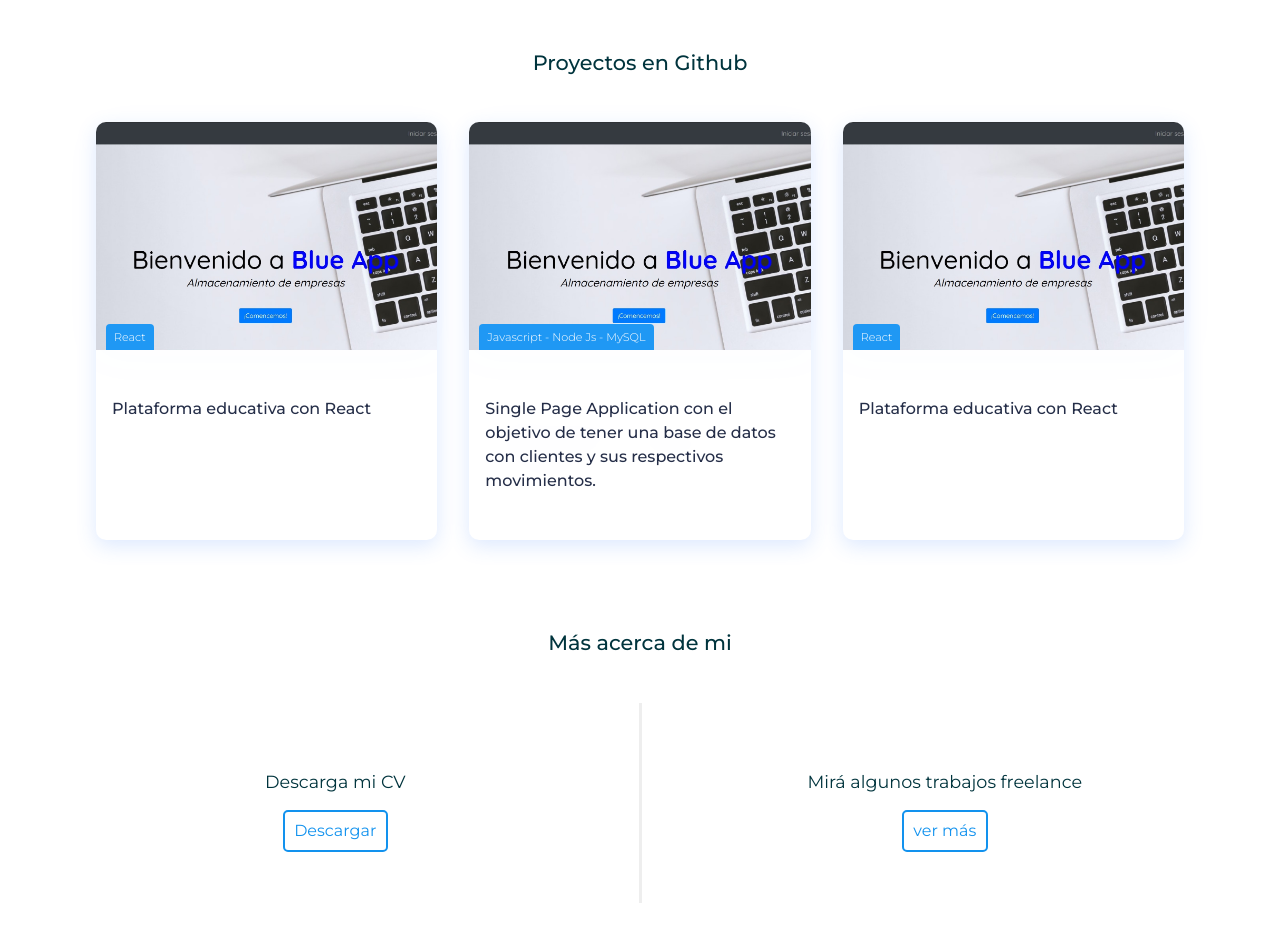
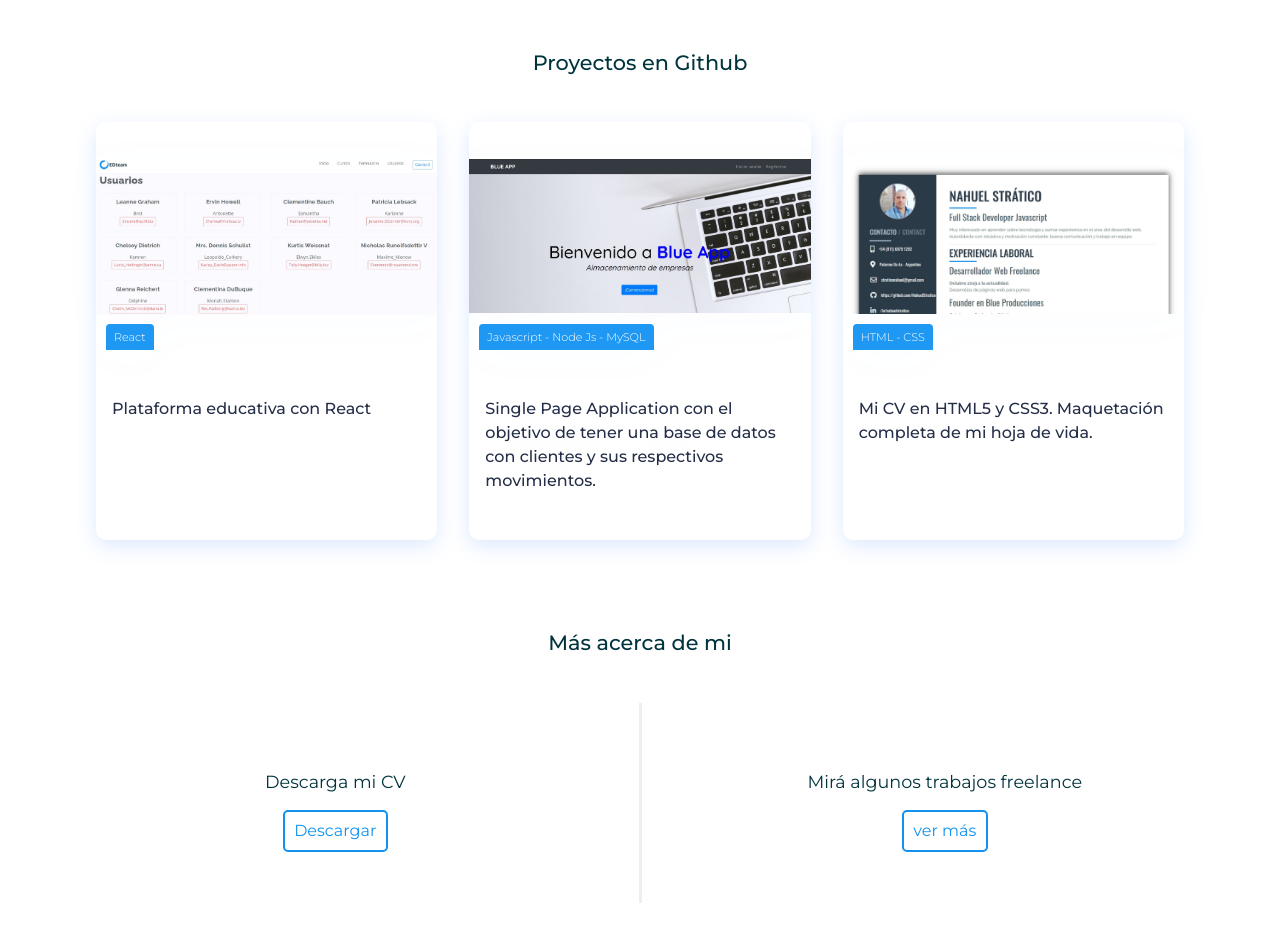
Before and after one commit to NahuelStratico/portfolioReact, a React (Create React App) app: page / in a window 1280 px wide. Shown: the part 1040-1982 px from the top of the page. Built offline with nearby package versions, Linux system fonts and the light colour scheme.

Commit message:
inicio maquetacion completa

```diff
--- a/src/components/Organisms/Cards.jsx
+++ b/src/components/Organisms/Cards.jsx
@@ -10,22 +10,22 @@ function Cards() {
                 <div className="cards__wrapper">
                     <ul className="cards__items">
                         <CardItem
-                        src='./img/blue-app.jpg'
+                        src='./img/plataforma.jpg'
                         text='Plataforma educativa con React'
                         label='React'
-                        href=''
+                        href='https://github.com/NahuelStratico/react'
                         />
                         <CardItem
                         src='./img/blue-app.jpg'
                         text='Single Page Application con el objetivo de tener una base de datos con clientes y sus respectivos movimientos.'
                         label='Javascript - Node Js - MySQL'
-                        href=''
+                        href='https://blueapp2020.herokuapp.com/'
                         />
                         <CardItem
-                        src='./img/blue-app.jpg'
-                        text='Plataforma educativa con React'
-                        label='React'
-                        href='https://straticonahuel.000webhostapp.com/'
+                        src='./img/cvHtml.png'
+                        text='Mi CV en HTML5 y CSS3. Maquetación completa de mi hoja de vida.'
+                        label='HTML - CSS'
+                        href='https://github.com/NahuelStratico/MiCVenHTML'
                         />
                     </ul>
                 </div>
--- a/src/components/styles/cards.css
+++ b/src/components/styles/cards.css
@@ -99,7 +99,7 @@
     max-width: 100%;
     height: 100%;
     max-height: 100%;
-    object-fit: cover;
+    object-fit: contain;
     transition: all 0.2s linear;
   }
 
--- a/src/components/styles/header.css
+++ b/src/components/styles/header.css
@@ -20,7 +20,7 @@ font-family: 'Montserrat', sans-serif;
     display: flex;
     flex-direction: row;
     justify-content:space-between;
-    margin: 0 2rem;
+    margin: 0 4rem;
     height: 100%;
 }
 .header_logo{
@@ -91,6 +91,9 @@ font-family: 'Montserrat', sans-serif;
 
 
 @media screen and (max-width: 768px){
+    .header_content{
+        margin: 0 2rem;
+    }
     .nav_content{
         display: none;
     }
--- a/src/components/styles/home.css
+++ b/src/components/styles/home.css
@@ -6,11 +6,10 @@
 }
 
 .container{
-    margin: 0 2rem;
+    margin: 0 4rem;
 }
 .home_title-content{
     margin-top: 4rem;
-    margin-left: 3rem;
 }
 .home_title, .home_dev{
     font-family: var(--montserrat);
```
Also changed, not shown: public/img/cvHtml.png (added), public/img/plataforma.jpg (added).
